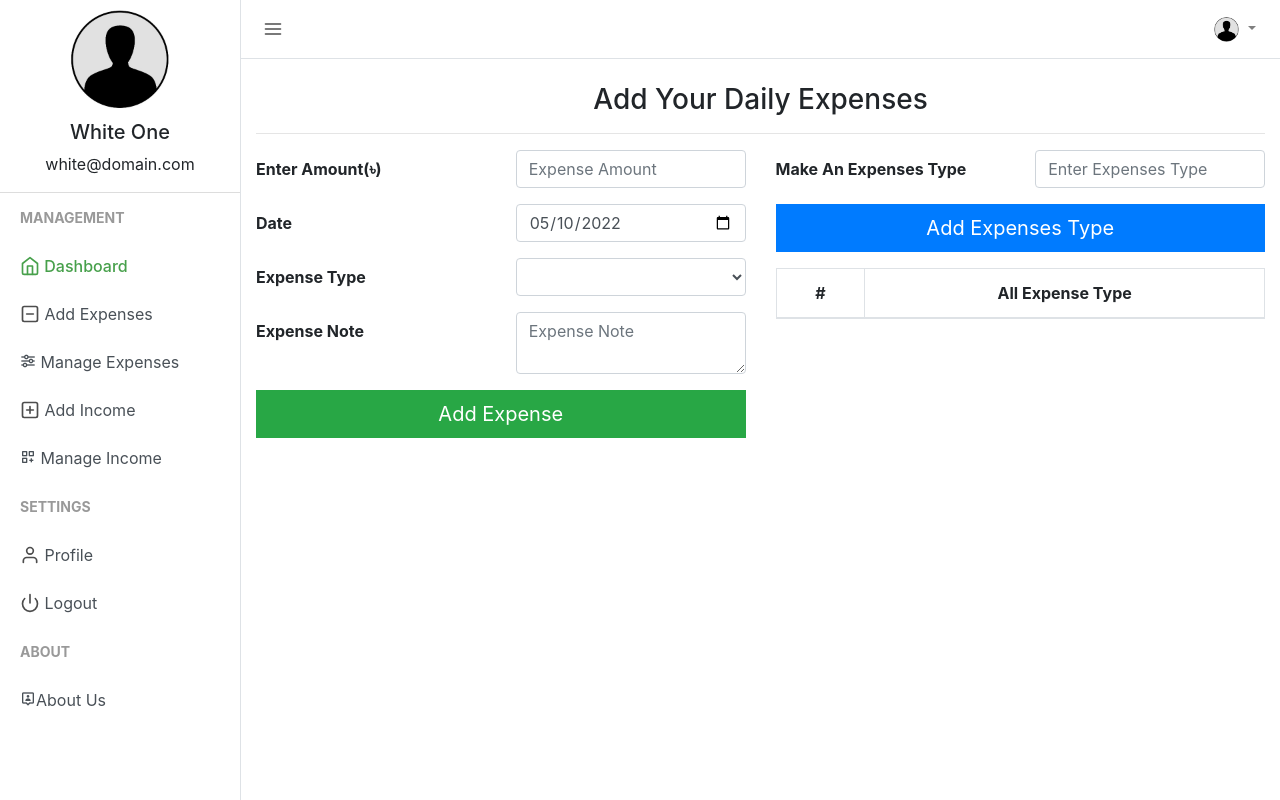
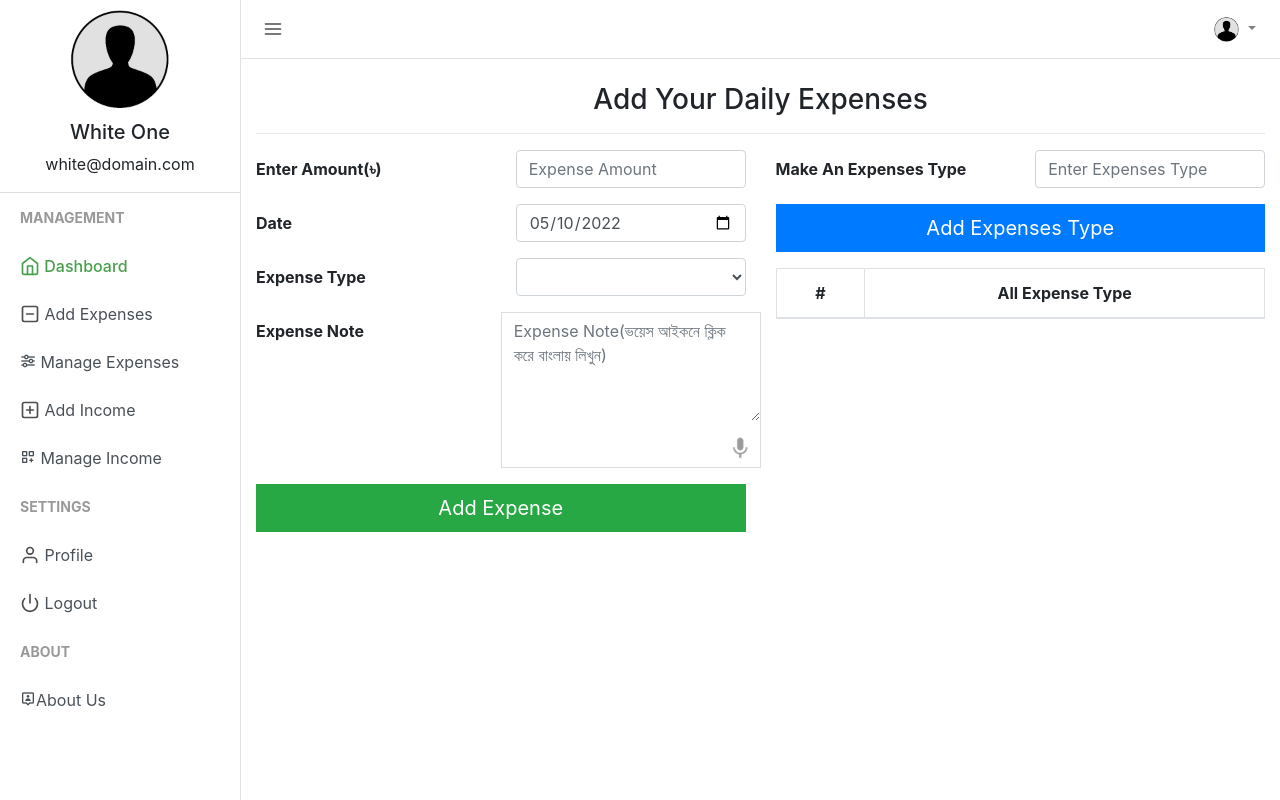
Before and after one commit to ashikulislamdev/income-expense-management-system, a PHP site: page /add_expense.php in a window 1280 px wide. Run offline with PHP 8.4, Linux system fonts and the light colour scheme; the visitor is signed in with stand-in values (Sample User, id 1); data that the repository does not hold is empty; some libraries are stand-ins or nearby versions.

Commit message:
bangla voice typing add on note feild

```diff
--- a/add_expense.php
+++ b/add_expense.php
@@ -145,8 +145,9 @@
 
                         <div class="form-group row">
                            <label for="expense_note" class="col-sm-6 col-form-label"><b>Expense Note</b></label>
-                           <div class="col-md-6">
-                              <textarea class="form-control col-sm-12" placeholder="Expense Note" name="expense_note" id="expense_note"><?php echo $expense_note; ?></textarea>
+                           <div class="col-md-6 speech">
+                              <textarea class="form-control" id="transcript" placeholder="Expense Note(ভয়েস আইকনে ক্লিক করে বাংলায় লিখুন)" rows="4" name="expense_note" id="expense_note"><?php echo $expense_note; ?></textarea>
+                              <img onclick="startDictation()" src="icon/voice_type.gif" />
                            </div>
                         </div>
 
@@ -228,6 +229,29 @@
       <script>
          feather.replace();
       </script>
-      <script></script>
+
+
+      <script>
+         function startDictation() {
+            if (window.hasOwnProperty('webkitSpeechRecognition')) {
+               var recognition = new webkitSpeechRecognition();
+
+               recognition.continuous = false;
+               recognition.interimResults = false;
+
+               recognition.lang = 'bn-US';
+               recognition.start();
+
+               recognition.onresult = function (e) {
+               document.getElementById('transcript').value = e.results[0][0].transcript;
+               recognition.stop();
+               };
+
+               recognition.onerror = function (e) {
+               recognition.stop();
+               };
+            }
+         }
+      </script>
    </body>
 </html>
--- a/includes/nav.php
+++ b/includes/nav.php
@@ -50,6 +50,19 @@ Reach out to +880 1609103475 or email (rsgroup150@gmail.com) us for support. -->
       text-decoration: dotted;
     }
 
+    .speech {
+      border: 1px solid #ddd;
+      padding: 0;
+      margin: 0;
+    }
+    .speech textarea {
+      border: 0;
+      display: inline-block;
+    }
+    .speech img {
+      float: right;
+      width: 40px;
+    }
   </style>
 
 </head>
```
Also changed, not shown: add_income.php (+25 -2 lines), icon/voice_type.gif (added).
